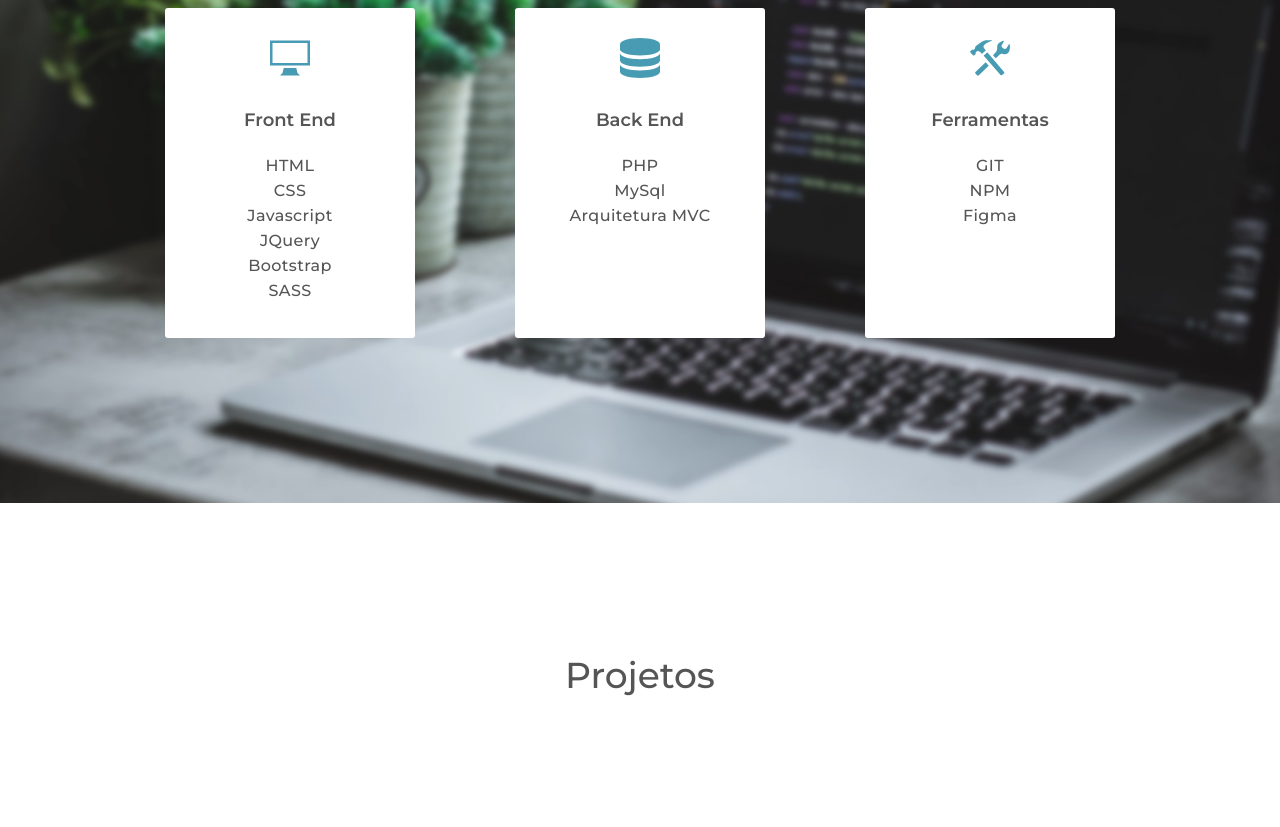
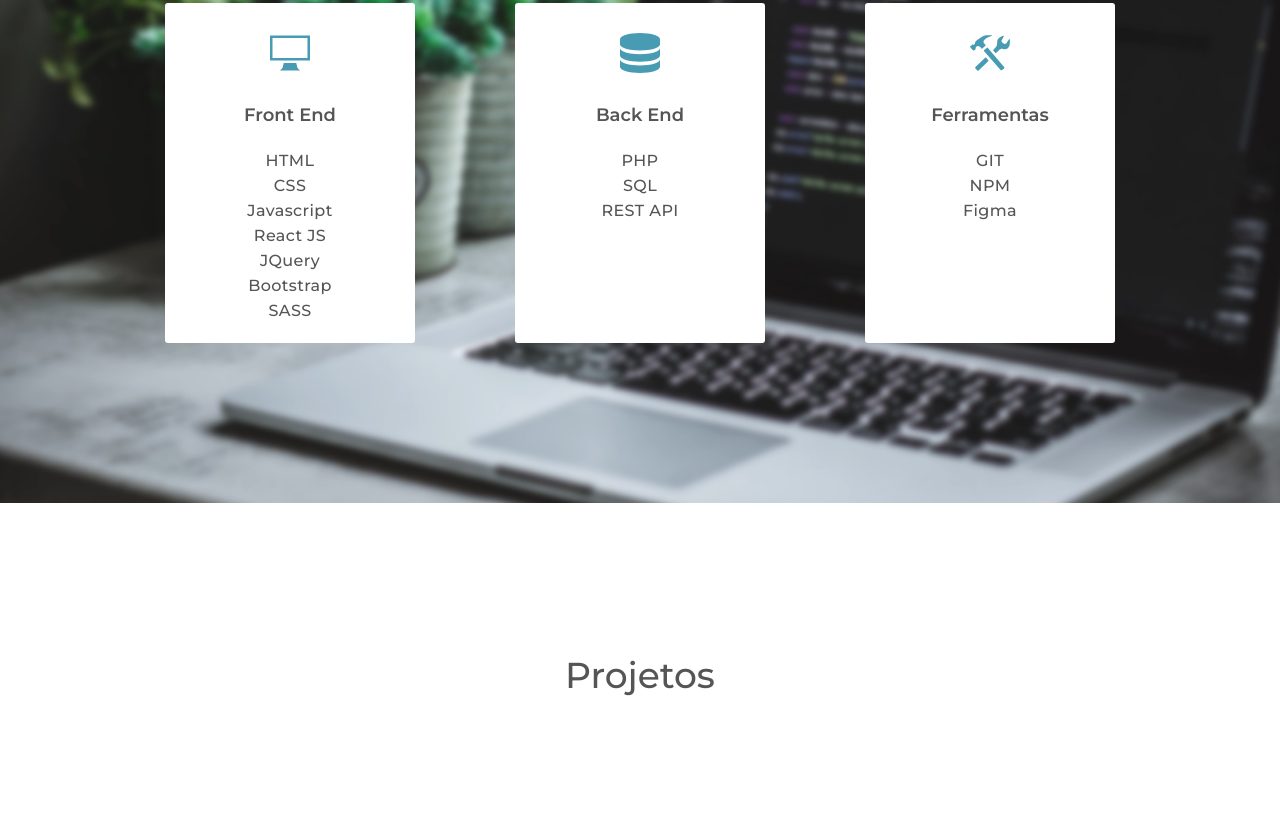
Before and after one commit to CaioArg/caioarg.github.io, a website: page index.html in a window 1280 px wide. Shown: the part 1370-2197 px from the top of the page. Drawn offline with Linux system fonts and the light colour scheme.

Commit message:
Updated cards

```diff
--- a/index.html
+++ b/index.html
@@ -59,6 +59,7 @@
                                     <li class="skill-card__item">HTML</li>
                                     <li class="skill-card__item">CSS</li>
                                     <li class="skill-card__item">Javascript</li>
+                                    <li class="skill-card__item">React JS</li>
                                     <li class="skill-card__item">JQuery</li>
                                     <li class="skill-card__item">Bootstrap</li>
                                     <li class="skill-card__item">SASS</li>
@@ -74,8 +75,8 @@
                                 <h3 class="skill-card__title">Back End</h3>
                                 <ul class="skill-card__list">
                                     <li class="skill-card__item">PHP</li>
-                                    <li class="skill-card__item">MySql</li>
-                                    <li class="skill-card__item">Arquitetura MVC</li>
+                                    <li class="skill-card__item">SQL</li>
+                                    <li class="skill-card__item">REST API</li>
                                 </ul>
                             </div>
 
```
